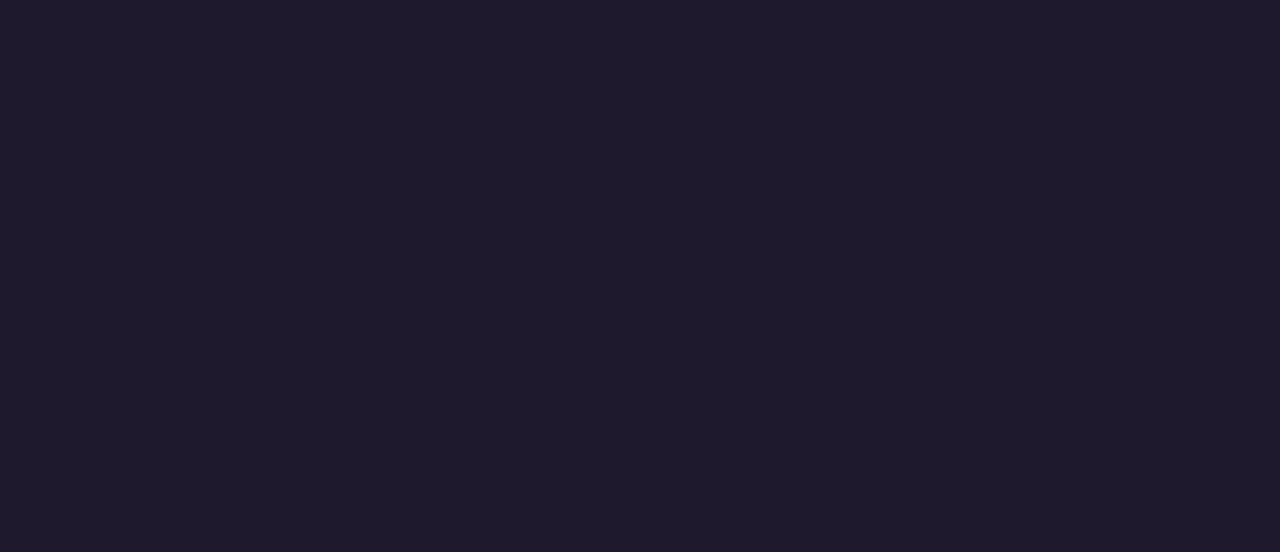
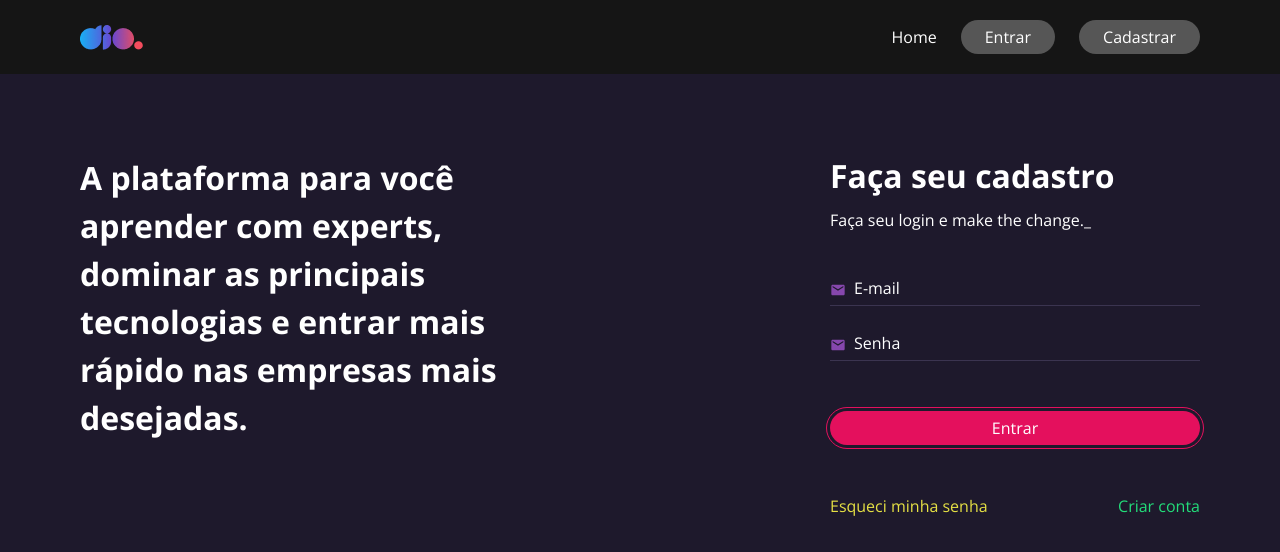
Before and after one commit to giullianoth/Projeto-Dio-Dashboard, a React (Vite) app: page /login in a window 1280 px wide. Before the commit this address had no page. Shown: the top 552 px of the page. Built offline with nearby package versions, Linux system fonts and the light colour scheme.

Commit message:
página de login

```diff
--- a/src/App.jsx
+++ b/src/App.jsx
@@ -1,11 +1,13 @@
 import { BrowserRouter, Route, Routes } from "react-router-dom"
 import Home from "./pages/Home"
+import Login from "./pages/Login"
 
 function App() {
   return (
     <BrowserRouter>
       <Routes>
         <Route path="/" element={<Home />} />
+        <Route path="/login" element={<Login />} />
       </Routes>
     </BrowserRouter>
   )
--- /dev/null
+++ b/src/components/Input/index.jsx
@@ -0,0 +1,12 @@
+import { InputContainer, InputElement, InputIcon } from "./style"
+
+const Input = ({ icon, ...rest }) => {
+  return (
+    <InputContainer>
+      {icon && <InputIcon>{icon}</InputIcon>}
+      <InputElement {...rest} />
+    </InputContainer>
+  )
+}
+
+export default Input
--- /dev/null
+++ b/src/components/Input/style.jsx
@@ -0,0 +1,40 @@
+import styled from "styled-components"
+
+export const InputContainer = styled.div`
+    display: flex;
+    align-items: center;
+    gap: 8px;
+    width: 100%;
+    border-bottom: 1px solid var(--color-accent-neutral);
+    transition: var(--transition);
+
+    &:has(input:focus) {
+        border-color: var(--color-accent-alt);
+    }
+`
+
+export const InputIcon = styled.span`
+    display: inline-block;
+    color: var(--color-accent-alt);
+    flex-basis: 1rem;
+
+    & > * {
+        vertical-align: middle;
+    }
+`
+
+export const InputElement = styled.input`
+    flex-grow: 1;
+    border: none;
+    background: none;
+    font-size: inherit;
+    font-family: inherit;
+    font-weight: inherit;
+    color: inherit;
+    padding-block: 6px;
+    outline: none;
+
+    &::placeholder {
+        color: var(--color-white);
+    }
+`
--- a/src/pages/Home/index.jsx
+++ b/src/pages/Home/index.jsx
@@ -2,8 +2,9 @@ import { Link } from "react-router-dom"
 import Header from "../../components/Header"
 import { PrimaryButton } from "../../styles/button"
 import { Container } from "../../styles/container"
-import { HomeHeadline, HomeSection, HomeTagline, HomeTitle, HomeWrapper } from "./styles"
+import { HomeHeadline, HomeTagline, HomeTitle, HomeWrapper } from "./styles"
 import pageBanner from "/images/image-homepage.png"
+import { Section } from "../../styles/section"
 
 const Home = () => {
     return (
@@ -11,7 +12,7 @@ const Home = () => {
             <Header />
 
             <main>
-                <HomeSection>
+                <Section>
                     <Container>
                         <HomeWrapper>
                             <HomeHeadline>
@@ -31,7 +32,7 @@ const Home = () => {
                             </div>
                         </HomeWrapper>
                     </Container>
-                </HomeSection>
+                </Section>
             </main>
         </>
     )
--- a/src/pages/Home/styles.jsx
+++ b/src/pages/Home/styles.jsx
@@ -1,8 +1,4 @@
 import styled from "styled-components"
-
-export const HomeSection = styled.section`
-    padding-block: 80px;
-`
 
 export const HomeWrapper = styled.div`
     display: flex;
--- /dev/null
+++ b/src/pages/Login/index.jsx
@@ -0,0 +1,65 @@
+import { MdEmail } from "react-icons/md"
+import Header from "../../components/Header"
+import Input from "../../components/Input"
+import { Container } from "../../styles/container"
+import { Section } from "../../styles/section"
+import { AuthForm, AuthFormText, AuthFormTitle, AuthFormWrapper, AuthLinks, AuthTitle, AuthWrapper, Forgot, Redirect } from "./styles"
+import { PrimaryButton } from "../../styles/button"
+import { Link } from "react-router-dom"
+
+const Login = () => {
+    const handleSubmit = event => {
+        event.preventDefault()
+    }
+
+    return (
+        <>
+            <Header />
+
+            <main>
+                <Section>
+                    <Container>
+                        <AuthWrapper>
+                            <AuthTitle>
+                                A plataforma para você aprender com experts, dominar as principais tecnologias e entrar mais rápido nas empresas mais desejadas.
+                            </AuthTitle>
+
+                            <AuthFormWrapper>
+                                <AuthFormTitle>
+                                    Faça seu cadastro
+                                </AuthFormTitle>
+
+                                <AuthFormText>
+                                    Faça seu login e make the change._
+                                </AuthFormText>
+
+                                <AuthForm onSubmit={handleSubmit}>
+                                    <Input
+                                        icon={<MdEmail />}
+                                        type="email"
+                                        name="email"
+                                        placeholder="E-mail" />
+
+                                    <Input
+                                        icon={<MdEmail />}
+                                        type="password"
+                                        name="password"
+                                        placeholder="Senha" />
+
+                                    <PrimaryButton type="submit">Entrar</PrimaryButton>
+                                </AuthForm>
+
+                                <AuthLinks>
+                                    <Forgot href="#">Esqueci minha senha</Forgot>
+                                    <Redirect as={Link} to="/cadastrar">Criar conta</Redirect>
+                                </AuthLinks>
+                            </AuthFormWrapper>
+                        </AuthWrapper>
+                    </Container>
+                </Section>
+            </main>
+        </>
+    )
+}
+
+export default Login
--- /dev/null
+++ b/src/pages/Login/styles.jsx
@@ -0,0 +1,51 @@
+import styled from "styled-components"
+
+export const AuthWrapper = styled.div`
+    display: flex;
+    justify-content: space-between;
+`
+
+export const AuthTitle = styled.h2`
+    max-width: 480px;
+    font-size: 2rem;
+    line-height: 1.5;
+`
+
+export const AuthFormWrapper = styled.div`
+    width: 100%;
+    max-width: 370px;
+`
+
+export const AuthFormTitle = styled.h3`
+    margin-bottom: 12px;
+    font-size: 2rem;
+`
+
+export const AuthFormText = styled.p`
+    margin-bottom: 40px;
+`
+
+export const AuthForm = styled.form`
+    display: flex;
+    flex-direction: column;
+    gap: 20px;
+    margin-bottom: 50px;
+
+    button {
+        margin-top: 30px;
+    }
+`
+
+export const AuthLinks = styled.div`
+    display: flex;
+    justify-content: space-between;
+    align-items: center;
+`
+
+export const Forgot = styled.a`
+    color: var(--color-yellow);
+`
+
+export const Redirect = styled.a`
+    color: var(--color-green);
+`
--- a/src/styles/global-style.jsx
+++ b/src/styles/global-style.jsx
@@ -7,11 +7,14 @@ const GlobalStyle = createGlobalStyle`
         --color-background-neutral: #565656;
         --color-accent: #E4105D;
         --color-accent-alt: #8647AD;
+        --color-accent-neutral: #3B3450;
         --color-yellow: #E5E044;
         --color-green: #23DD7A;
         --color-white: #FFF;
 
         --font-open-sans: "Open Sans", sans-serif;
+
+        --transition: all 0.3s ease;
     }
 
     * {
--- /dev/null
+++ b/src/styles/section.jsx
@@ -0,0 +1,5 @@
+import styled from "styled-components"
+
+export const Section = styled.section`
+    padding-block: 80px;
+`
```
